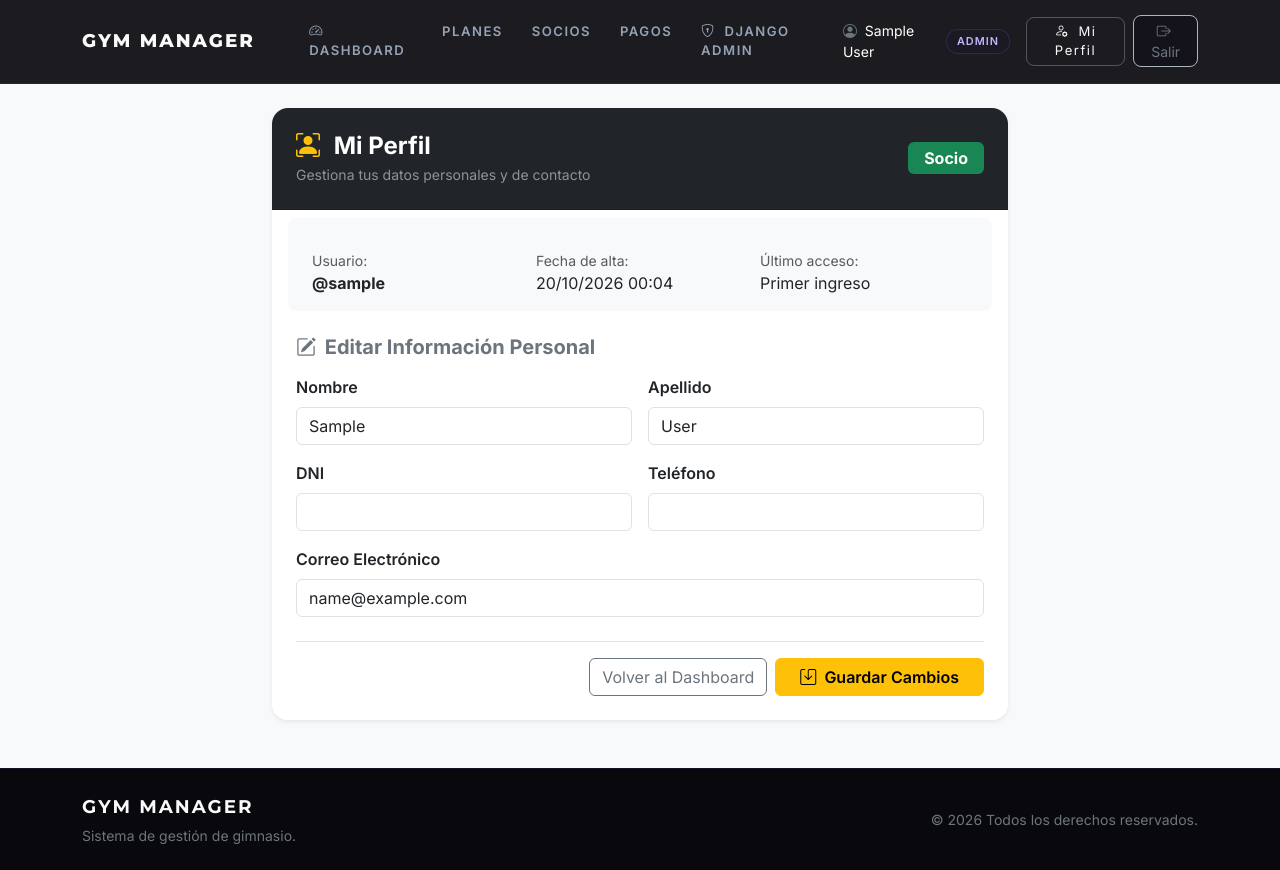
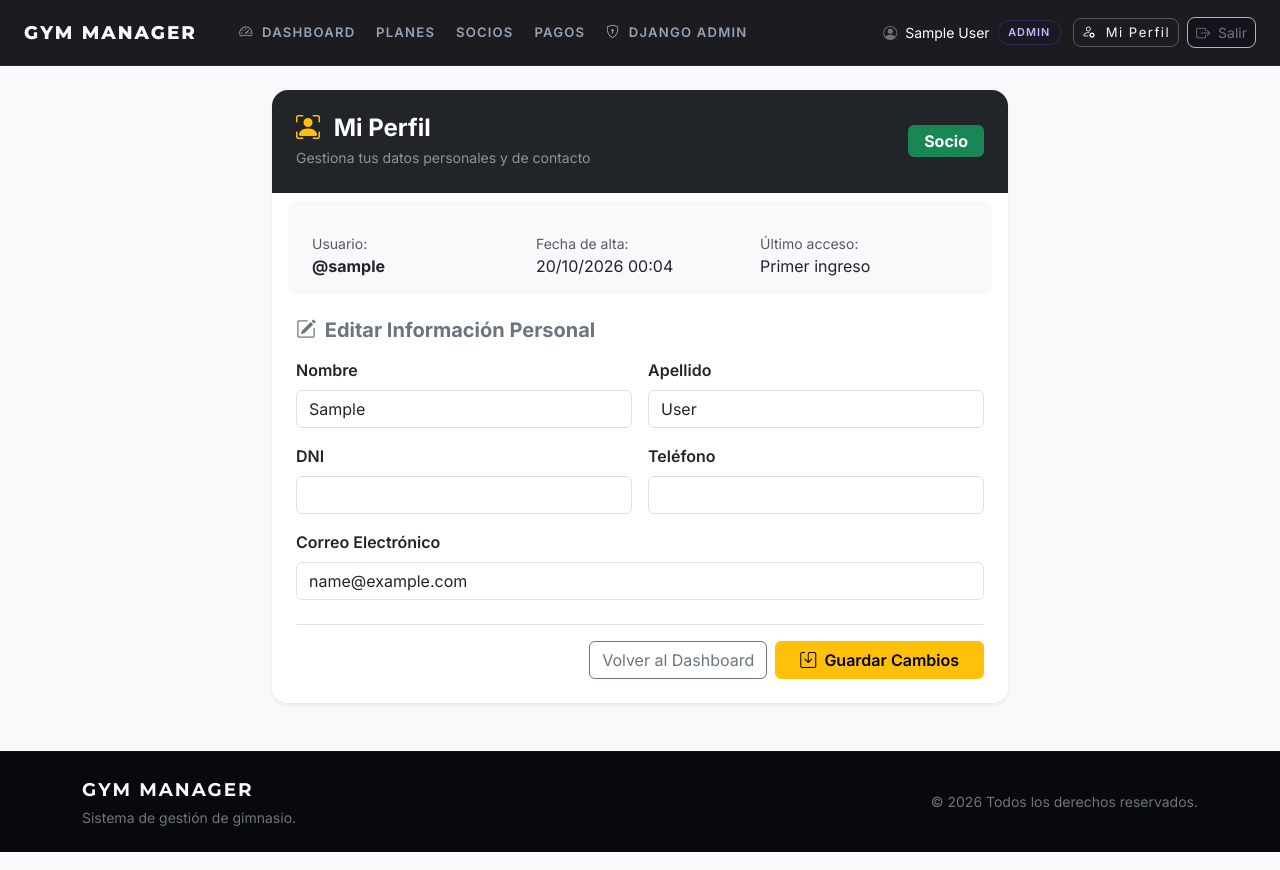
Before and after one commit to Marianoabizanda/Proyecto-Gym, a Django app: page /perfil/ in a window 1280 px wide. Run offline with Django 5.2, Linux system fonts and the light colour scheme; the visitor is signed in with stand-in values (Sample User, id 1).

Commit message:
Ajustar distribucion del navbar

```diff
--- a/static/css/styles.css
+++ b/static/css/styles.css
@@ -114,9 +114,10 @@ body {
     font-size: 0.82rem;
     font-weight: 600;
     text-transform: uppercase;
-    letter-spacing: 1.5px;
+    letter-spacing: 1.2px;
     color: var(--gym-text-secondary) !important;
-    padding: 0.5rem 0.9rem !important;
+    padding: 0.45rem 0.65rem !important;
+    white-space: nowrap;
     transition: color 0.2s ease;
 }
 
@@ -558,6 +559,7 @@ body {
     border: 1px solid rgba(139, 92, 246, 0.2);
     color: var(--gym-accent-light);
     border-radius: 12px;
+    white-space: nowrap;
 }
 
 .gym-btn-disabled {
--- a/templates/includes/navbar.html
+++ b/templates/includes/navbar.html
@@ -1,5 +1,5 @@
 <nav class="navbar navbar-expand-lg navbar-dark gym-navbar sticky-top">
-    <div class="container">
+    <div class="container-fluid px-3 px-lg-4">
         <!-- Logo / Marca Textual -->
         <a class="navbar-brand gym-brand-logo fw-extrabold" href="{% url 'accounts:home' %}">
             GYM MANAGER
@@ -12,7 +12,7 @@
 
         <div class="collapse navbar-collapse" id="navbarMain">
             <!-- Enlaces Principales de Navegación -->
-            <ul class="navbar-nav me-auto mb-2 mb-lg-0 ms-lg-4">
+            <ul class="navbar-nav me-auto mb-2 mb-lg-0 ms-lg-3">
                 {% if user.is_authenticated %}
                     <li class="nav-item">
                         <a class="nav-link gym-nav-link" href="{% url 'accounts:dashboard' %}">
@@ -59,37 +59,37 @@
             </ul>
 
             <!-- Sección de Usuario / Ingreso -->
-            <ul class="navbar-nav ms-auto align-items-lg-center">
+            <ul class="navbar-nav ms-auto align-items-lg-center gap-2">
                 {% if user.is_authenticated %}
-                    <li class="nav-item me-lg-3 my-2 my-lg-0 small d-flex align-items-center">
-                        <span class="text-white me-2">
+                    <li class="nav-item small d-flex align-items-center text-nowrap my-1 my-lg-0 me-lg-1">
+                        <span class="text-white text-nowrap me-2">
                             <i class="bi bi-person-circle me-1 text-secondary"></i>
                             {{ user.get_full_name|default:user.username }}
                         </span>
                         {% if user.is_admin_role %}
-                            <span class="gym-badge-role-nav">Admin</span>
+                            <span class="gym-badge-role-nav text-nowrap">Admin</span>
                         {% elif user.is_professor_role %}
-                            <span class="gym-badge-role-nav">Profesor</span>
+                            <span class="gym-badge-role-nav text-nowrap">Profesor</span>
                         {% else %}
-                            <span class="gym-badge-role-nav">Socio</span>
+                            <span class="gym-badge-role-nav text-nowrap">Socio</span>
                         {% endif %}
                     </li>
-                    <li class="nav-item me-lg-2 my-1 my-lg-0">
-                        <a class="btn btn-sm gym-btn-outline" href="{% url 'accounts:profile' %}">
+                    <li class="nav-item my-1 my-lg-0">
+                        <a class="btn btn-sm gym-btn-outline text-nowrap" href="{% url 'accounts:profile' %}">
                             <i class="bi bi-person-gear me-1"></i> Mi Perfil
                         </a>
                     </li>
                     <li class="nav-item my-1 my-lg-0">
                         <form method="post" action="{% url 'accounts:logout' %}" class="d-inline">
                             {% csrf_token %}
-                            <button type="submit" class="btn btn-sm gym-btn-dark border border-dark-subtle text-secondary">
+                            <button type="submit" class="btn btn-sm gym-btn-dark border border-dark-subtle text-secondary text-nowrap">
                                 <i class="bi bi-box-arrow-right me-1"></i> Salir
                             </button>
                         </form>
                     </li>
                 {% else %}
                     <li class="nav-item mt-2 mt-lg-0">
-                        <a class="btn btn-sm gym-btn-primary px-4 py-2" href="{% url 'accounts:login' %}">
+                        <a class="btn btn-sm gym-btn-primary px-4 py-2 text-nowrap" href="{% url 'accounts:login' %}">
                             Ingresar
                         </a>
                     </li>
```
